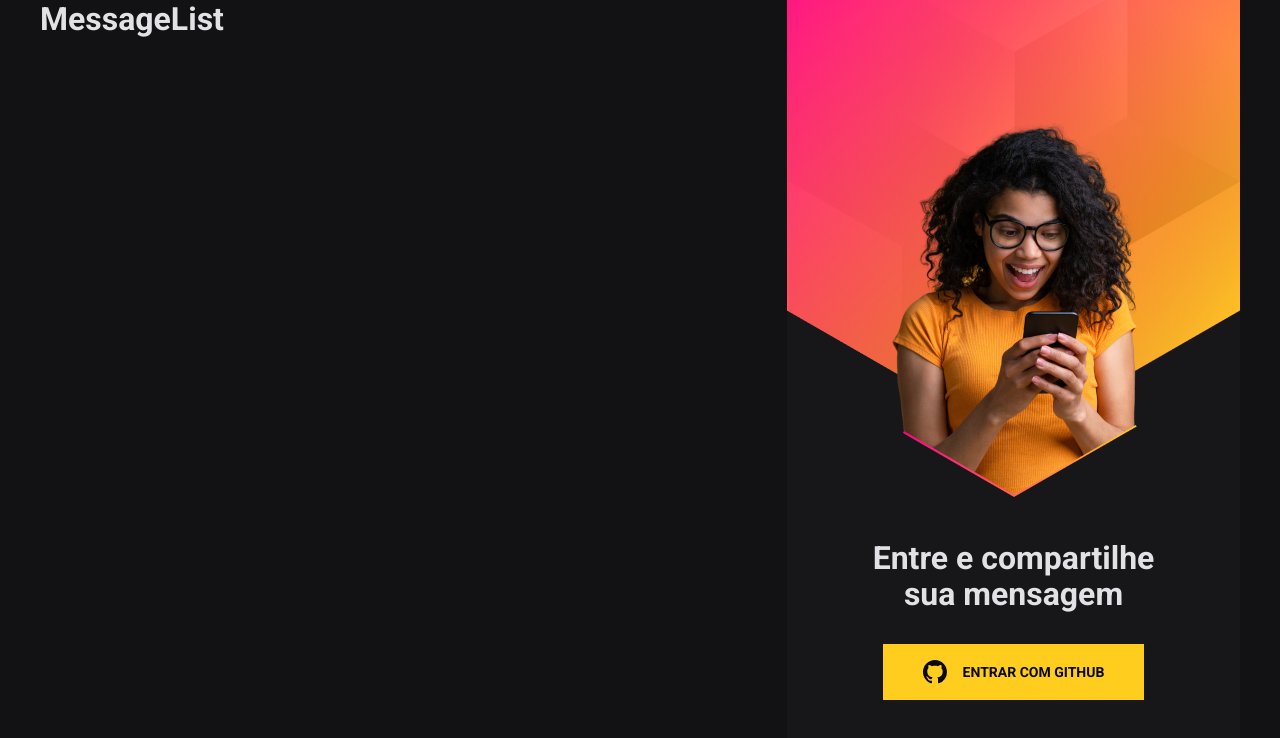
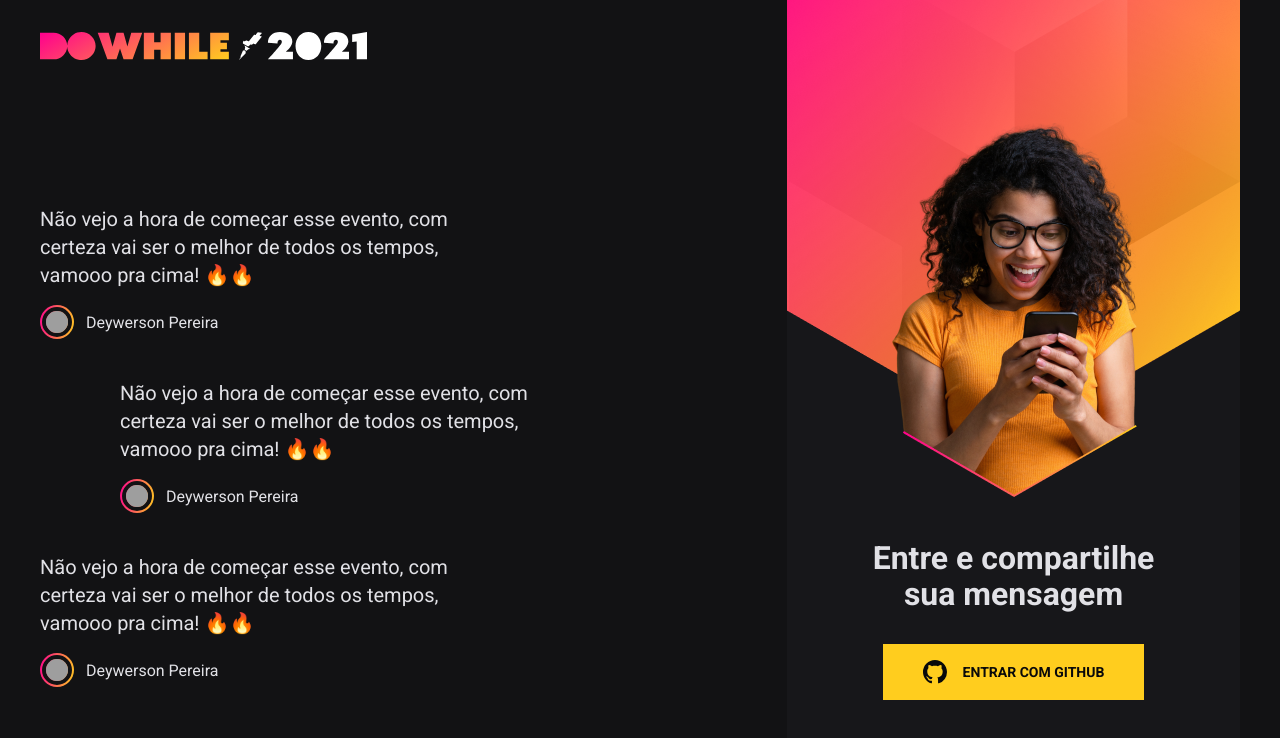
Before and after one commit to deywersonp/nlw-heat-react, a React (Vite) app: page / in a window 1280 px wide. Shown: the top 738 px of the page. Built offline with nearby package versions, Linux system fonts and the light colour scheme; grey boxes are pictures that could not be loaded.

Commit message:
Finished MessageList styles

```diff
--- a/src/components/MessageList/index.tsx
+++ b/src/components/MessageList/index.tsx
@@ -1,5 +1,44 @@
+import styles from './styles.module.scss';
+
+import logoImg from '../../assets/logo.svg';
+
 export function MessageList() {
   return (
-    <h1>MessageList</h1>
+    <div className={styles.messageListWrapper}>
+      <img src={logoImg} alt="DoWhile 2021" />
+
+      <ul className={styles.messageList}>
+        <li className={styles.message}>
+          <p className={styles.messageContent}>Não vejo a hora de começar esse evento, com certeza vai ser o melhor de todos os tempos, vamooo pra cima! 🔥🔥</p>
+          <div className={styles.messageUser}>
+            <div className={styles.userImage}>
+              <img src="http://github.com/deywersonp.png" alt="Deywerson Pereira" />
+            </div>
+            <span>Deywerson Pereira</span>
+          </div>
+        </li>
+
+        <li className={styles.message}>
+          <p className={styles.messageContent}>Não vejo a hora de começar esse evento, com certeza vai ser o melhor de todos os tempos, vamooo pra cima! 🔥🔥</p>
+          <div className={styles.messageUser}>
+            <div className={styles.userImage}>
+              <img src="http://github.com/deywersonp.png" alt="Deywerson Pereira" />
+            </div>
+            <span>Deywerson Pereira</span>
+          </div>
+        </li>
+
+        <li className={styles.message}>
+          <p className={styles.messageContent}>Não vejo a hora de começar esse evento, com certeza vai ser o melhor de todos os tempos, vamooo pra cima! 🔥🔥</p>
+          <div className={styles.messageUser}>
+            <div className={styles.userImage}>
+              <img src="http://github.com/deywersonp.png" alt="Deywerson Pereira" />
+            </div>
+            <span>Deywerson Pereira</span>
+          </div>
+        </li>
+      </ul>
+
+    </div>
   )
 }
--- /dev/null
+++ b/src/components/MessageList/styles.module.scss
@@ -0,0 +1,59 @@
+.messageListWrapper {
+  display: flex;
+  flex-direction: column;
+
+  justify-content: space-between;
+  align-items: flex-start;
+
+  > img {
+    height: 28px;
+    margin: 32px 0;
+  }
+}
+
+.messageList {
+  list-style: none;
+  display: flex;
+  flex-direction: column;
+  justify-content: center;
+  gap: 40px;
+  flex: 1;
+
+  .message {
+    max-width: 440px;
+
+    &:nth-child(2) {
+      margin-left: 80px;
+    }
+
+    .messageContent {
+      font-size: 20px;
+      line-height: 28px;
+    }
+
+    .messageUser {
+      margin-top: 16px;
+      display: flex;
+      align-items: center;
+
+      .userImage {
+        padding: 2px;
+        background: linear-gradient(100deg, #ff008e 0%, #ffcd1e 100%);
+        border-radius: 50%;
+        line-height: 0;
+
+        img {
+          width: 30px;
+          height: 30px;
+          border-radius: 50%;
+          border: 4px solid #121214;
+        }
+      }
+
+      span {
+        font-size: 16px;
+        margin-left: 12px;
+      }
+    }
+  }
+}
```
